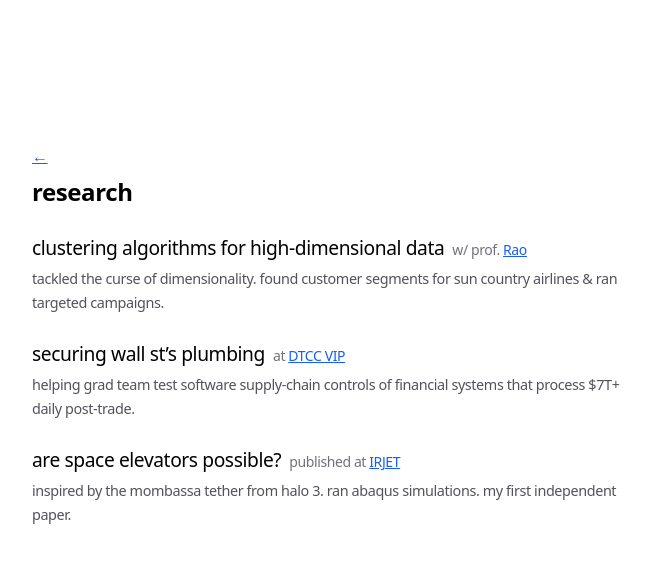
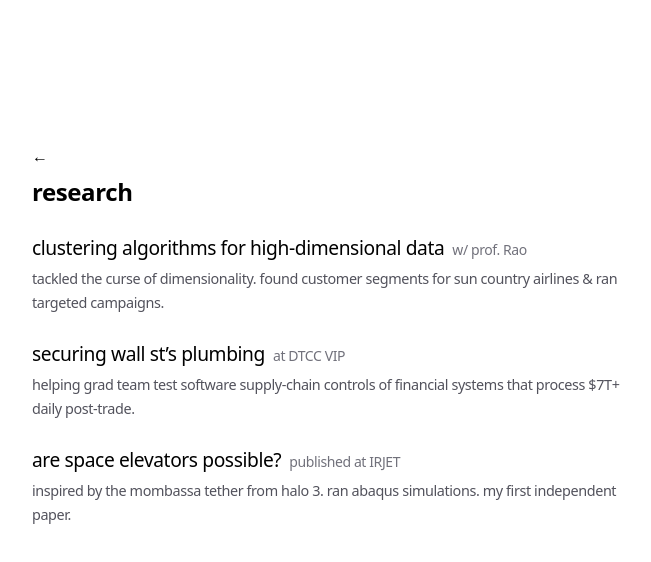
Before and after one commit to KanishkKundu05/resumesite, a Next.js app: page /research in a window 1280 px wide. Shown: the top 562 px of the page, without its empty margins (304-955 px from the left). Built offline with nearby package versions, Linux system fonts and the light colour scheme.

Commit message:
fix blue

```diff
--- a/app/olympiads/page.tsx
+++ b/app/olympiads/page.tsx
@@ -25,7 +25,7 @@ export default function OlympiadsPage() {
   return (
     <main className="space-y-6">
       <div className="relative">
-        <Link href="/" className="absolute -top-8 left-0 text-blue-600 underline hover:text-black">
+        <Link href="/" className="absolute -top-8 left-0 hover:text-black">
           ←
         </Link>
         <header className="mb-6">
--- a/app/projects/page.tsx
+++ b/app/projects/page.tsx
@@ -42,7 +42,7 @@ export default function ResearchPage() {
   return (
     <main className="space-y-6">
       <div className="relative">
-        <Link href="/" className="absolute -top-8 left-0 text-blue-600 underline hover:text-black">
+        <Link href="/" className="absolute -top-8 left-0 hover:text-black">
           ←
         </Link>
         <header className="mb-6">
--- a/app/research/page.tsx
+++ b/app/research/page.tsx
@@ -67,7 +67,7 @@ export default function ResearchPage() {
   return (
     <main className="space-y-6">
       <div className="relative">
-        <Link href="/" className="absolute -top-8 left-0 text-blue-600 underline hover:text-black">
+        <Link href="/" className="absolute -top-8 left-0 hover:text-black">
           ←
         </Link>
         <header className="mb-6">
@@ -92,7 +92,7 @@ export default function ResearchPage() {
                             href={project.collaborator.href}
                             target="_blank"
                             rel="noopener noreferrer"
-                            className="text-blue-600 underline"
+                            className="hover:text-black"
                           >
                             {project.collaborator.label}
                           </a>
```
